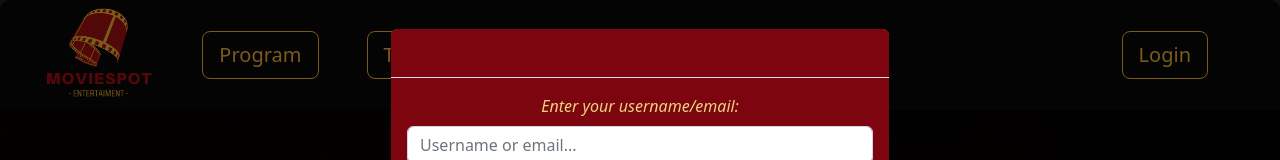
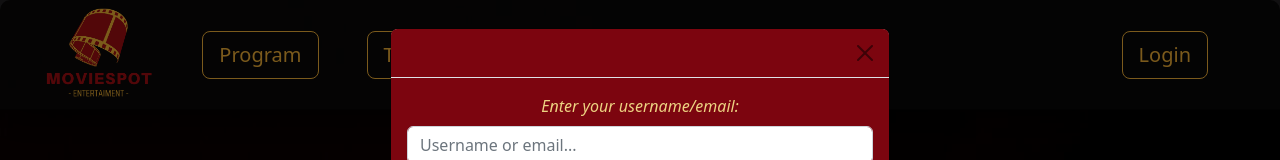
Before and after one commit to diantoshev/movie-theatre-website, a React (Create React App) app in the folder movie-theatre-website/: page /login in a window 1280 px wide. Shown: the top 160 px of the page. Built offline with nearby package versions, Linux system fonts and the light colour scheme.

Commit message:
login and registration logic improved

```diff
--- a/movie-theatre-website/src/pages/LoginPage/Login.jsx
+++ b/movie-theatre-website/src/pages/LoginPage/Login.jsx
@@ -10,7 +10,12 @@ export default function Login() {
   const [passwordValue, setPassword] = useState("");
   const [error, setError] = useState("");
   const navigate = useNavigate();
-  const [show] = useState(true);
+  const [show, setShow] = useState(true);
+
+  const handleClose = () => {
+    setShow(false);
+    navigate("/home");
+  };
 
   const handleLoginSubmit = (e) => {
     e.preventDefault();
@@ -50,10 +55,10 @@ export default function Login() {
   };
   return (
     <>
-      <Modal backdrop="static" show={show}>
+      <Modal show={show} onHide={handleClose}>
         <div className="w-100 h-25 d-inline-block fst-italic login-style">
           <Form onSubmit={handleLoginSubmit}>
-            <Modal.Header>
+            <Modal.Header closeButton>
               <Modal.Title>
                 <p>{error}</p>
               </Modal.Title>
--- a/movie-theatre-website/src/pages/RegisterPage/Register.jsx
+++ b/movie-theatre-website/src/pages/RegisterPage/Register.jsx
@@ -14,7 +14,12 @@ export default function Register() {
   const [birthDate, setBirthDate] = useState("");
   const [error, setError] = useState("");
   const navigate = useNavigate();
-  const [show] = useState(true);
+  const [show, setShow] = useState(true);
+
+  const handleClose = () => {
+    setShow(false);
+    navigate("/home");
+  };
 
   const handleRegistrationSubmit = (e) => {
     e.preventDefault();
@@ -84,10 +89,10 @@ export default function Register() {
 
   return (
     <>
-      <Modal backdrop="static" show={show}>
+      <Modal show={show} onHide={handleClose}>
         <div className="w-100 h-25 d-inline-block fst-italic reg-style">
           <Form onSubmit={handleRegistrationSubmit}>
-            <Modal.Header>
+            <Modal.Header closeButton>
               <Modal.Title>
                 <p>{error}</p>
               </Modal.Title>
```
